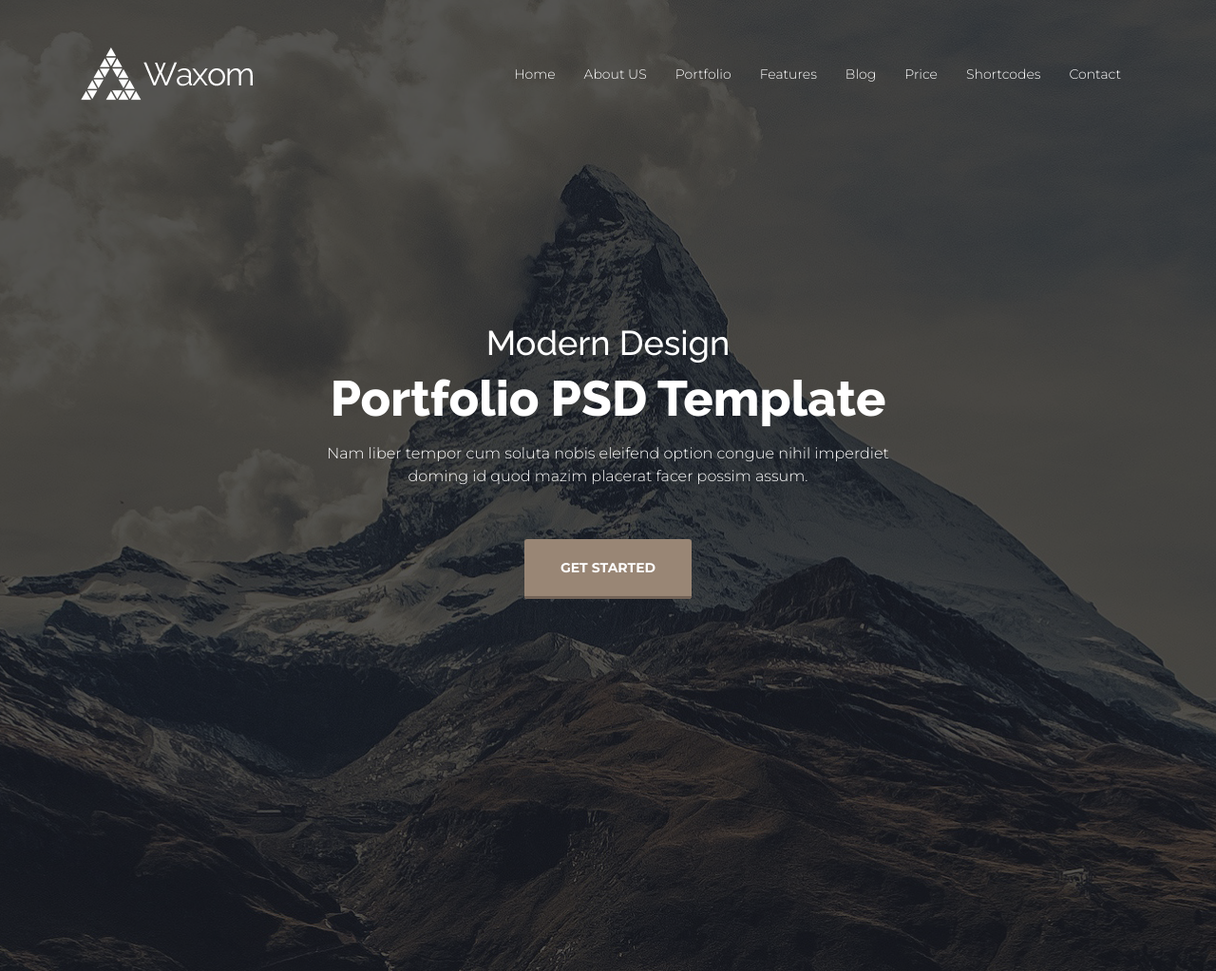
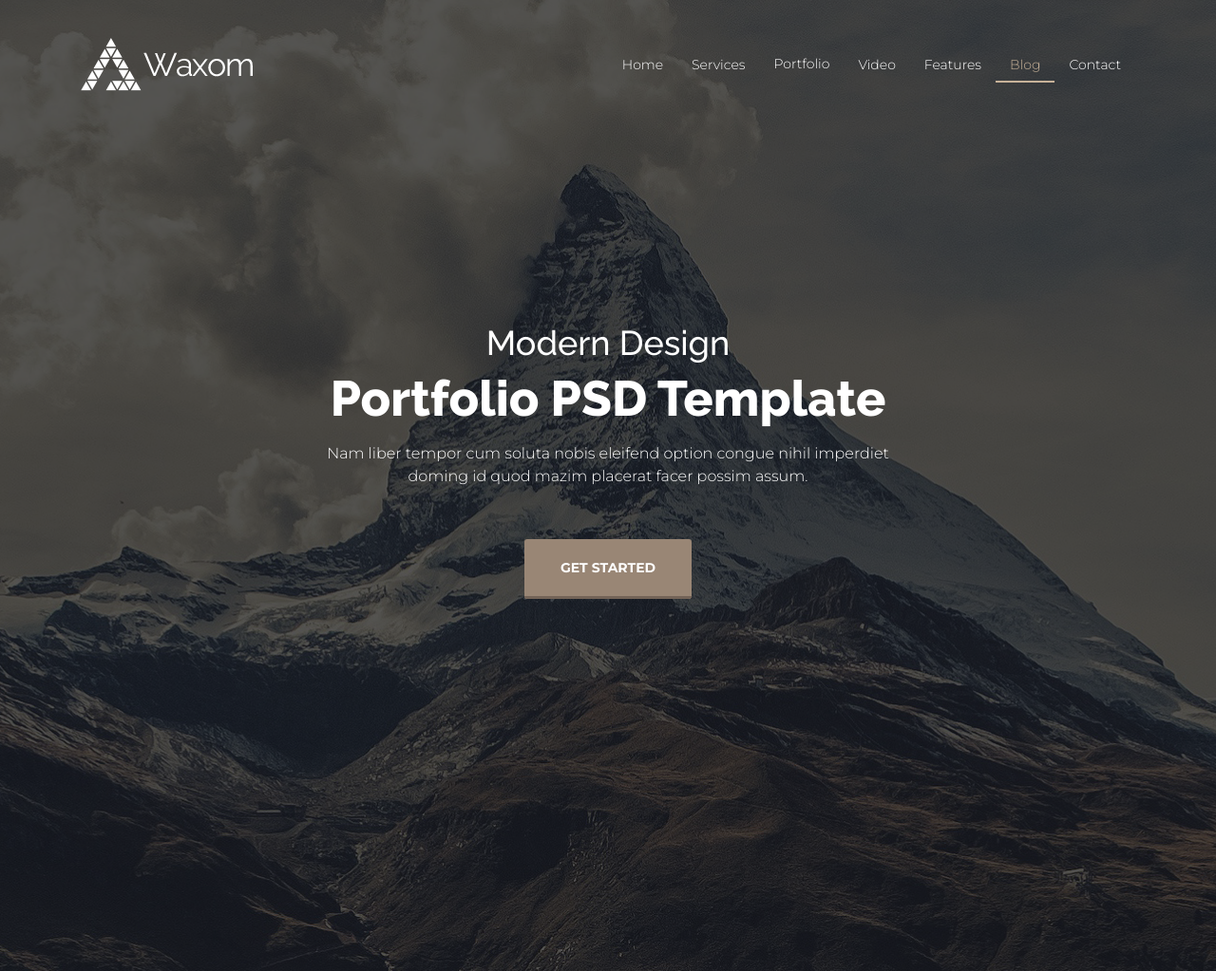
Before and after one commit to armansomoy/waxom, a plain HTML site: page index.html in a window 1280 px wide. Shown: the top 1023 px of the page at 95% size. Drawn offline with nearby package versions, Linux system fonts and the light colour scheme.

Commit message:
Add files via upload

```diff
--- a/css/style.css
+++ b/css/style.css
@@ -29,17 +29,33 @@ h6 {
     margin-bottom: 0px;
 }
 
+
+html,
+body {
+    scroll-behavior: smooth;
+}
+
 /*===== Common css Ends =====*/
 
 /*===== navbar part css start =====*/
 .navbar {
     padding-top: 35px;
     position: absolute;
-    top: 10px;
+    top: 0px;
     left: 0;
     width: 100%;
+    transition:  all linear .3s;
 }
-
+.bg{
+    background: #191919;
+    position: fixed;
+    animation: menu 1s;
+    width: 100%;
+}
+@keyframes menu{
+    from{top:-50px;}
+    to{top:0px;}
+}
 .navbar-light .navbar-nav .nav-link {
     color: #ffff;
     font-size: 14px;
@@ -47,10 +63,32 @@ h6 {
     font-weight: 300;
     font-family: 'Montserrat', sans-serif;
     transition: all linear .3s;
+    position: relative;
 }
-
+.navbar-light .navbar-nav .nav-link:after{
+    position: absolute;
+    content: '';
+    bottom: 0;
+    left: 0;
+    width: 0;
+    height: 2px;
+    background: #c7b299;
+    opacity: 0;
+    transition: all linear .3s;
+}
+.navbar-light .navbar-nav .nav-link:hover:after{
+    opacity: 1;
+    width: 100%;
+}
 .navbar-light .navbar-nav .nav-link:hover {
     color: #c7b299;
+}
+.navbar-light .navbar-nav .nav-link.active{
+    color: #c7b299;
+}
+.navbar-light .navbar-nav .nav-link.active:after{
+    opacity: 1;
+    width: 100%;
 }
 
 .navbar-expand-lg .navbar-nav .nav-link {
@@ -988,8 +1026,23 @@ h6 {
 .right-side p {
     color: #555555;
     font-size: 13px;
-    font-family: 'Montserrat', sans-serif;
+    font-family: 'Montserrat', sans-ser if;
     font-weight: 300;
 }
+.dote {
+    padding: 5px 10px;
+    position: fixed;
+    bottom: 20px;
+    right: 20px;
+    display: none;
+    background-color: #353535;
+    color: #fff;
+    font-size: 20px;
+}
 
+.dote:hover {
+    background-color: #353535;
+    color: #fff;
+
+}
 /*===== copyright part css ends =====*/
--- a/index.html
+++ b/index.html
@@ -14,7 +14,7 @@
     <link rel="stylesheet" href="css/style.css">
 </head>
 
-<body>
+<body data-spy="scroll" data-target=".navbar" data-offset="50">
 
 
 
@@ -67,22 +67,19 @@
                         <a class="nav-link" href="#">Home <span class="sr-only">(current)</span></a>
                     </li>
                     <li class="nav-item">
-                        <a class="nav-link" href="#">About US</a>
+                        <a class="nav-link" href="#service">Services</a>
                     </li>
                     <li class="nav-item">
-                        <a class="nav-link" href="#">Portfolio</a>
+                        <a class="nav-link" href="#projects">Portfolio</a>
                     </li>
                     <li class="nav-item">
-                        <a class="nav-link" href="#">Features</a>
+                        <a class="nav-link" href="#video">Video</a>
                     </li>
                     <li class="nav-item">
-                        <a class="nav-link" href="#">Blog</a>
+                        <a class="nav-link" href="#mobile">Features</a>
                     </li>
                     <li class="nav-item">
-                        <a class="nav-link" href="#">Price</a>
-                    </li>
-                    <li class="nav-item">
-                        <a class="nav-link" href="#">Shortcodes</a>
+                        <a class="nav-link" href="#blog">Blog</a>
                     </li>
                     <li class="nav-item">
                         <a class="nav-link" href="#">Contact</a>
@@ -610,6 +607,7 @@
             </div>
         </div>
     </section>
+    <a class="dote" href="#"><i class="fa fa-arrow-up"></i></a>
     <!--========== copyright part ends ===========-->
 
 
--- a/js/custom.js
+++ b/js/custom.js
@@ -1,4 +1,14 @@
 $(function () {
+
+    //navbar fixed
+    $(window).scroll(function () {
+        var scrolling = $(this).scrollTop();
+        if (scrolling > 200) {
+            $('.navbar').addClass('bg');
+        } else {
+            $('.navbar').removeClass('bg');
+        }
+    });
 
     //banner slider
     $('.slider').slick({
@@ -42,7 +52,7 @@ $(function () {
         autoplay: true,
         speed: 1000,
         arrows: true,
-        nextArrow:'.left',
+        nextArrow: '.left',
         prevArrow: '.right',
         centerMode: true,
         centerPadding: false,
@@ -55,5 +65,16 @@ $(function () {
 
 
 
+    //dote part js
+
+    $(window).scroll(function () {
+        var scroll = $(this).scrollTop();
+        if (scroll > 700) {
+            $(".dote").show();
+        } else {
+            $(".dote").hide();
+        }
+    });
+
 
 });
```
